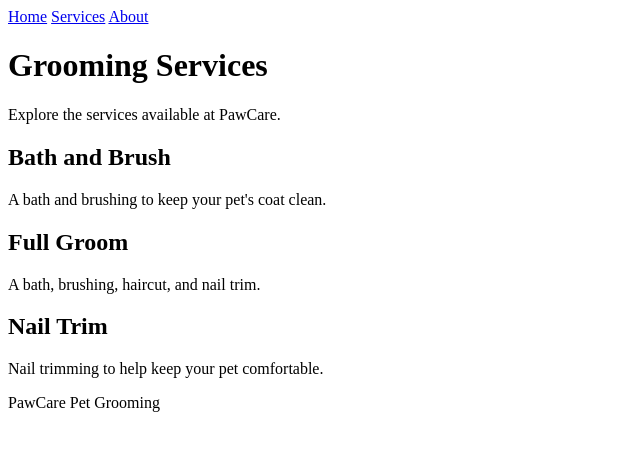
After one commit to JoseV3ra/pawcare, a Node server app: page /services in a window 1280 px wide. The commit adds this page. Shown: the top 451 px of the page, without its empty margins (0-640 px from the left). Run offline with Node 20, Linux system fonts and the light colour scheme.

Commit message:
Add Services and About pages with shared navigation

```diff
--- a/Pawcare/controllers/pageController.js
+++ b/Pawcare/controllers/pageController.js
@@ -4,3 +4,15 @@ exports.home = (req, res) => {
       businessName: "PawCare",
     });
   };
+
+  exports.services = (req, res) => {
+    res.render("services", {
+      title: "PawCare | Services",
+    });
+  };
+
+  exports.about = (req, res) => {
+    res.render("about", {
+      title: "PawCare | About",
+    });
+  };
--- a/Pawcare/routes/pageRoutes.js
+++ b/Pawcare/routes/pageRoutes.js
@@ -5,5 +5,7 @@ const router = express.Router();
 
 // GET / calls the controller's home function.
 router.get("/", pageController.home);
+router.get("/services", pageController.services);
+router.get("/about", pageController.about);
 
 module.exports = router;
--- a/Pawcare/views/partials/header.ejs
+++ b/Pawcare/views/partials/header.ejs
@@ -8,6 +8,8 @@
 <body>
   <header>
     <nav aria-label="Main navigation">
-      <a href="/">PawCare Home</a>
-    </nav>
+        <a href="/">Home</a>
+        <a href="/services">Services</a>
+        <a href="/about">About</a>
+      </nav>
   </header>
--- /dev/null
+++ b/Pawcare/views/services.ejs
@@ -0,0 +1,23 @@
+<%- include("partials/header") %>
+
+<main>
+  <h1>Grooming Services</h1>
+  <p>Explore the services available at PawCare.</p>
+
+  <section>
+    <h2>Bath and Brush</h2>
+    <p>A bath and brushing to keep your pet's coat clean.</p>
+  </section>
+
+  <section>
+    <h2>Full Groom</h2>
+    <p>A bath, brushing, haircut, and nail trim.</p>
+  </section>
+
+  <section>
+    <h2>Nail Trim</h2>
+    <p>Nail trimming to help keep your pet comfortable.</p>
+  </section>
+</main>
+
+<%- include("partials/footer") %>
```
Also changed, not shown: Pawcare/views/about.ejs (added, +11 -0 lines).
